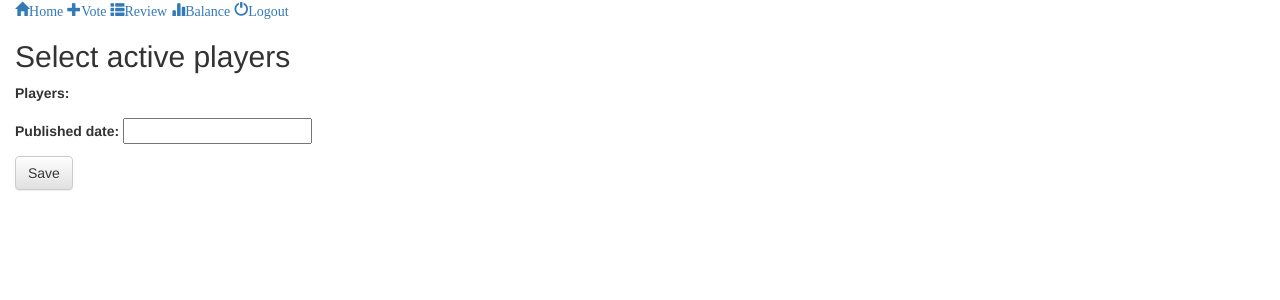
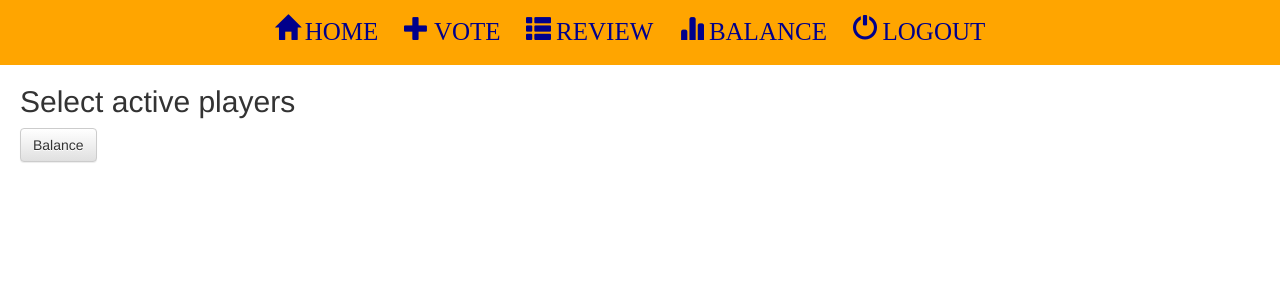
Before and after one commit to datawranglerai/team-equalizer-app, a Django app: page /myapp/roster_selection/ in a window 1280 px wide. Shown: the top 300 px of the page. Run offline with Django 3.2, Linux system fonts and the light colour scheme; the visitor is signed in with stand-in values (Sample User, id 1); data comes from the database, SQL or seed files in the repository; some libraries are stand-ins or nearby versions.

Commit message:
[EDIT] - Styling edits

```diff
--- a/myproject/myapp/forms.py
+++ b/myproject/myapp/forms.py
@@ -73,7 +73,7 @@
 
     class Meta:
         model = Roster
-        fields = ('players', 'published_date',)
+        fields = ('players',)
 
     def __init__(self, *args, **kwargs):
         """
--- a/myproject/myapp/static/css/style.css
+++ b/myproject/myapp/static/css/style.css
@@ -2,10 +2,77 @@
     color: #C25100;
 }
 
-body {
-    padding-left: 15px;
+div.nav-bar {
+    text-align: center;
+    font-size: 20px;
+    background-color: orange;
+    height: 65px;
 }
 
-div.nav-bar {
-    padding-right: 10px;
+div.nav-bar span {
+    padding-right: 20px;
+    color: darkblue;
+    text-transform: uppercase;
+    font-size: 25px;
+    vertical-align: middle;
+    height: 100%;
 }
+
+div.nav-bar span:hover {
+    font-weight: 800;
+}
+
+div.main-block {
+    margin-left: 20px;
+    margin-right: 20px;
+    margin-top: 20px;
+}
+
+.top-menu span {
+    line-height: 55px;
+}
+
+.glyphicon::before {
+    padding-right: 5px;
+}
+
+table, th, tr, td {
+    border: 1px solid lightgray;
+    padding: 0px 10px 0px 10px;
+    text-align: center;
+}
+
+.post {
+    display: inline-block;
+    padding-right: 50px;
+}
+
+form label {
+    width: 90px;
+}
+
+form.post-form.players label {
+    width: 100%;
+    font-weight: normal;
+    font-size: 15px;
+    display: block;
+}
+
+form.post-form.players ul {
+    padding-left: 0px;
+}
+
+input[type="checkbox"] {
+    transform: scale(1);
+    vertical-align: top;
+}
+
+
+
+form.post-form.players li {
+    list-style: none;
+}
+
+form.post-form.players > p > label {
+    display: none;
+}
--- a/myproject/myapp/templates/base.html
+++ b/myproject/myapp/templates/base.html
@@ -31,8 +31,10 @@
       </a>
     </div>
     {% endif %}
-    {% block content %}
-    {% endblock %}
+    <div class="main-block">
+      {% block content %}
+      {% endblock %}
+    </div>
   </main>
 </body>
 </html>
--- a/myproject/myapp/templates/roster_selection.html
+++ b/myproject/myapp/templates/roster_selection.html
@@ -5,10 +5,10 @@
 {% block content %}
 
 <h2>Select active players</h2>
-    <form method="POST" class="post-form", enctype='multipart/form-data'>
+    <form method="POST" class="post-form players", enctype='multipart/form-data'>
         {% csrf_token %}
         {{ form.as_p }}
-        <button type="submit" class="save btn btn-default">Save</button>
+        <button type="submit" class="save btn btn-default">Balance</button>
     </form>
 
     {% if messages %}
--- a/myproject/myapp/templates/team_rosters.html
+++ b/myproject/myapp/templates/team_rosters.html
@@ -8,7 +8,8 @@
 
 <h1>Your balanced teams:</h1>
 
-<table>
+<div class="equalizer_results">
+    <table class="teams">
         <tr>
             <th>Team A</th>
             <th>Team B</th>
@@ -20,5 +21,7 @@
         </tr>
         {% endfor %}
     </table>
+</div>
+
 
 {% endblock %}
--- a/myproject/myproject/settings.py
+++ b/myproject/myproject/settings.py
@@ -123,7 +123,7 @@
 # Static files (CSS, JavaScript, Images)
 # https://docs.djangoproject.com/en/2.2/howto/static-files/
 
-STATIC_URL = '/static/'
+STATIC_URL = '/myapp/static/'
 
 # Specify where to redirect the user upon a successful login
 LOGIN_REDIRECT_URL = 'home'
```
Also changed, not shown: myproject/myapp/templates/home.html (+4 -4 lines), myproject/myapp/templates/vote_list.html (+10 -10 lines). Lines whose indentation alone changed are shown as unchanged.
